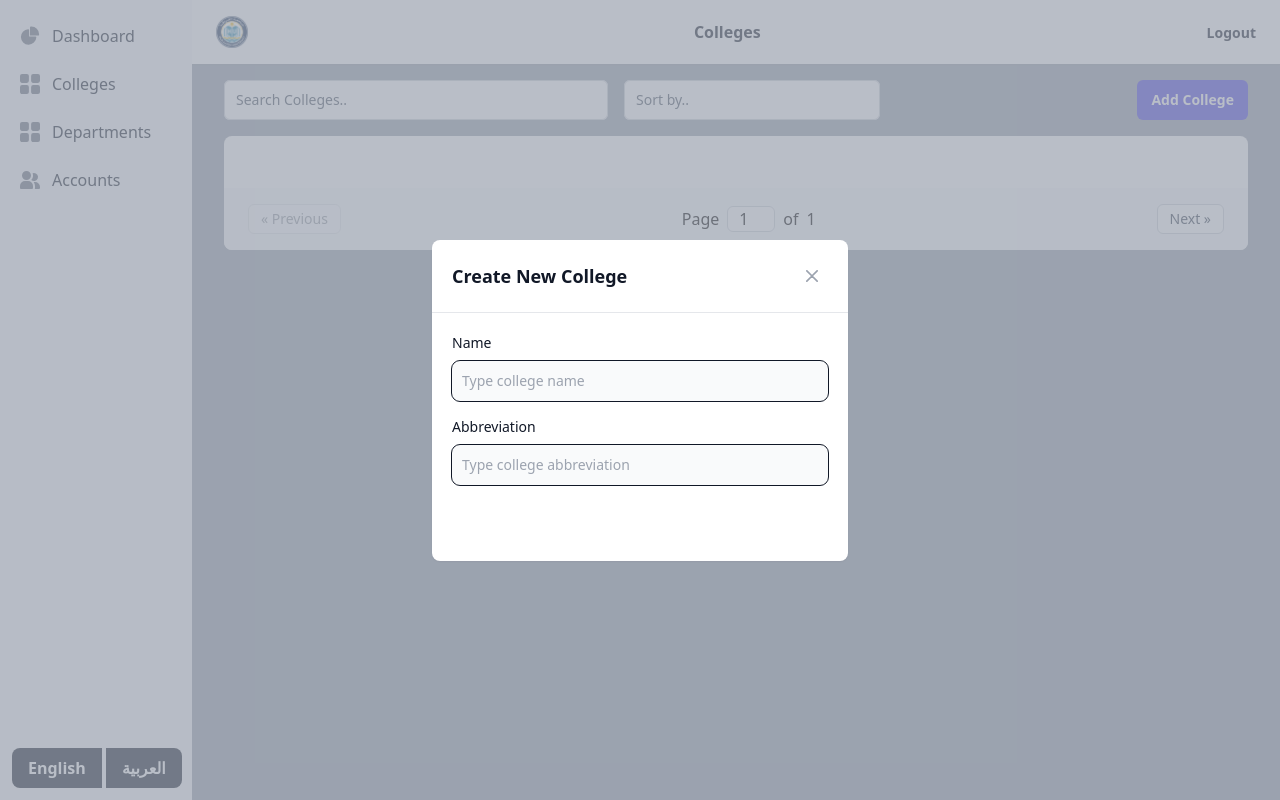
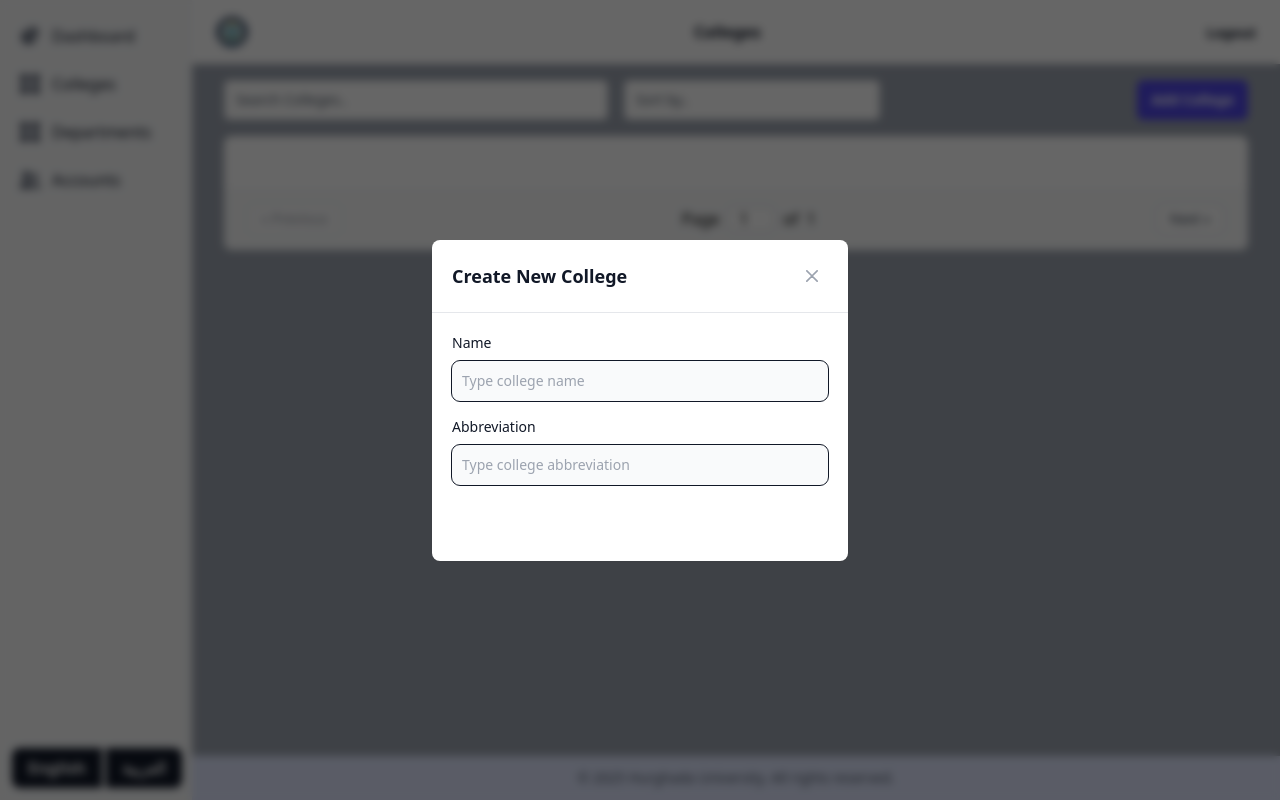
Before and after one commit to GP-2025/email-system-admin-panel, a Flask app: page /colleges in a window 1280 px wide, after a click on "Add College". Run offline with Flask 3, Linux system fonts and the light colour scheme; some libraries are stand-ins or nearby versions.

Commit message:
Refactor sidebar and footer in dashboard and departments templates
- Removed unnecessary div wrappers around the sidebar.
- Consolidated sidebar code for better readability and maintainability.
- Added a footer to both dashboard and departments templates with copyright information.
- Ensured language selection buttons are functional and properly styled.

```diff
--- a/static/js/colleges.js
+++ b/static/js/colleges.js
@@ -1,7 +1,7 @@
 
 const crudModelButton = document.getElementById("crud-modal-button");
 const crudModelCloseButton = document.getElementById("crud-modal-close-button");
-const crudModel = document.getElementById("crud-modal");
+const crudModelBackdrop = document.getElementById("crud-modal");
 
 const prevPageButton = document.getElementById('prev-page');
 const nextPageButton = document.getElementById('next-page');
@@ -21,14 +21,25 @@ let currentPage = 1;
 let totalColleges = 0;
 let totalPages = 1;
 
-crudModelButton.addEventListener("click", function () {
-    crudModel.classList.remove("hidden");
-    crudModel.classList.add("flex");
-});
+// crudModelButton.addEventListener("click", function () {
+//     crudModelBackdrop.classList.remove("hidden");
+//     crudModelBackdrop.classList.add("flex");
+// });
 
-crudModelCloseButton.addEventListener("click", function () {
-    crudModel.classList.remove("flex");
-    crudModel.classList.add("hidden");
+// crudModelCloseButton.addEventListener("click", function () {
+//     crudModelBackdrop.classList.remove("flex");
+//     crudModelBackdrop.classList.add("hidden");
+// });
+
+document.addEventListener('DOMContentLoaded', () => {
+
+    crudModelButton.addEventListener('click', () => {
+        crudModelBackdrop.classList.remove('pointer-events-none', 'opacity-0');
+    });
+
+    crudModelCloseButton.addEventListener('click', () => {
+        crudModelBackdrop.classList.add('pointer-events-none', 'opacity-0');
+    });
 });
 
 
--- a/templates/colleges.html
+++ b/templates/colleges.html
@@ -10,7 +10,6 @@
 </head>
 
 <body class="bg-gray-400 h-screen flex">
-    <div class="opacity-50"></div>
     <aside id="cta-button-sidebar" class="fixed top-0 left-0 z-50 w-48 h-full transition-transform -translate-x-full sm:translate-x-0" aria-label="Sidebar">
         <div class="h-full px-3 py-4 overflow-y-auto bg-gray-50 dark:bg-gray-800">
             <ul class="space-y-2 font-medium">
@@ -60,7 +59,6 @@
             </script>
         </div>
     </aside>
-    </div>
 
 
     <header class="shadow-sm fixed top-0 w-full z-40 select-none">
@@ -97,8 +95,9 @@
                     <button id="crud-modal-button" data-modal-target="crud-modal" data-modal-toggle="crud-modal" class="ml-auto rounded-md bg-indigo-600 px-3.5 py-2.5 text-sm font-semibold text-white shadow-xs hover:bg-indigo-500 focus-visible:outline-2 focus-visible:outline-offset-2 focus-visible:outline-indigo-600 dark:bg-indigo-600 dark:hover:bg-indigo-500 dark:focus:outline dark:focus:outline-2 dark:focus:outline-offset-2 dark:focus:outline-indigo-600">Add College</button>
 
                     <!-- Main modal -->
-                    <div id="crud-modal" tabindex="-1" class="hidden select-none bg-gray-400 bg-opacity-70 overflow-y-auto overflow-x-hidden fixed top-0 right-0 left-0 z-50 justify-center items-center w-full h-full md:inset-0">
-                        <div class="relative p-4 w-full max-w-md max-h-full">
+                    <div data-modal-backdrop="crud-modal" id="crud-modal" tabindex="-1" data-dialog-backdrop-close="true"
+                        class="select-none pointer-events-none fixed inset-0 z-[999] grid h-screen w-screen place-items-center bg-black bg-opacity-60 opacity-0 backdrop-blur-sm transition-opacity duration-300">
+                        <div data-modal="crud-modal" class="relative p-4 w-full max-w-md max-h-full">
                             <!-- Modal content -->
                             <div class="relative bg-white rounded-lg shadow-sm dark:bg-gray-800">
                                 <!-- Modal header -->
@@ -180,6 +179,12 @@
                 </div>
             </div>
         </section>
+
+        <footer class="ml-48 fixed inset-x-0 bottom-0">
+            <div class="bg-indigo-100 py-3 text-center">
+                <p class="text-sm text-gray-600">© 2025 Hurghada University. All rights reserved.</p>
+            </div>
+        </footer>
     </main>
 
     <div class="loader"></div>
```
Also changed, not shown: templates/accounts.html (+6 -2 lines), templates/dashboard.html (+7 -3 lines), templates/departments.html (+6 -3 lines). Lines whose indentation alone changed are shown as unchanged.
